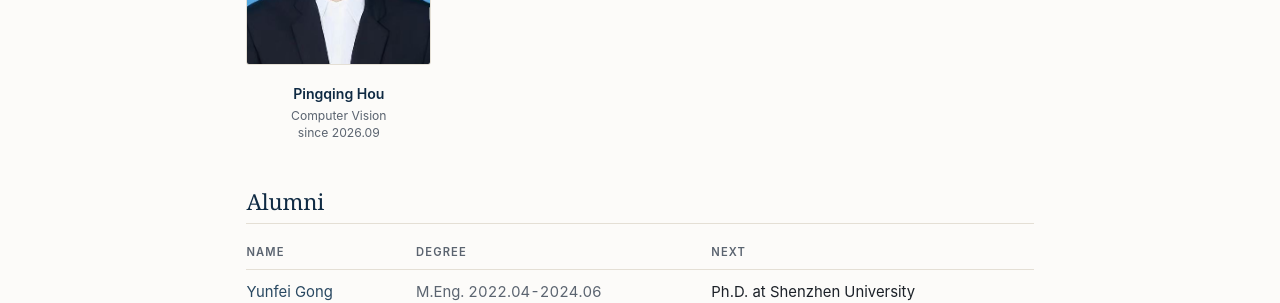
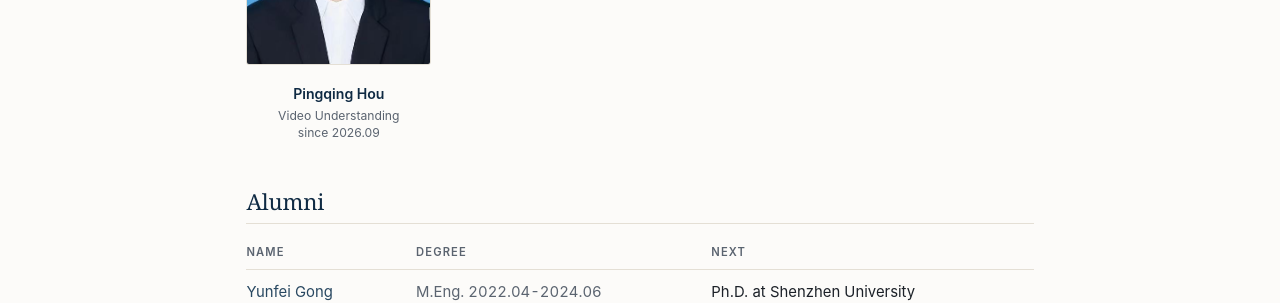
Before and after one commit to zqyq/zqyq.github.io, a Jekyll site: the page built from group/index.html, in a window 1280 px wide and 900 px high, scrolled down 3767 px. Shown: the part 152-455 px from the top of the window. Built offline with Jekyll 4.4.1, drawn with Linux system fonts in a browser that asks for light colours.

Commit message:
Set Pingqing Hou's research interest to video understanding

```diff
--- a/_data/members.yml
+++ b/_data/members.yml
@@ -44,7 +44,7 @@ master:
     direction: "3D Vision"
     since: "2025.09"
   - name: Pingqing Hou
-    direction: "Computer Vision"
+    direction: "Video Understanding"
     since: "2026.09"
 
 # alumni 不写 direction —— 原 CSV 里这一列记录的是学位与去向，没有研究方向信息，不替作者编。
```
